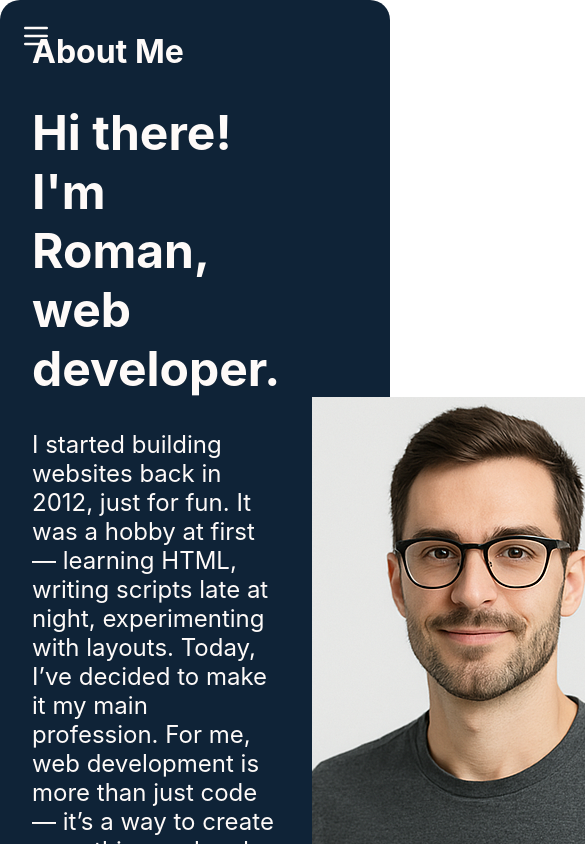
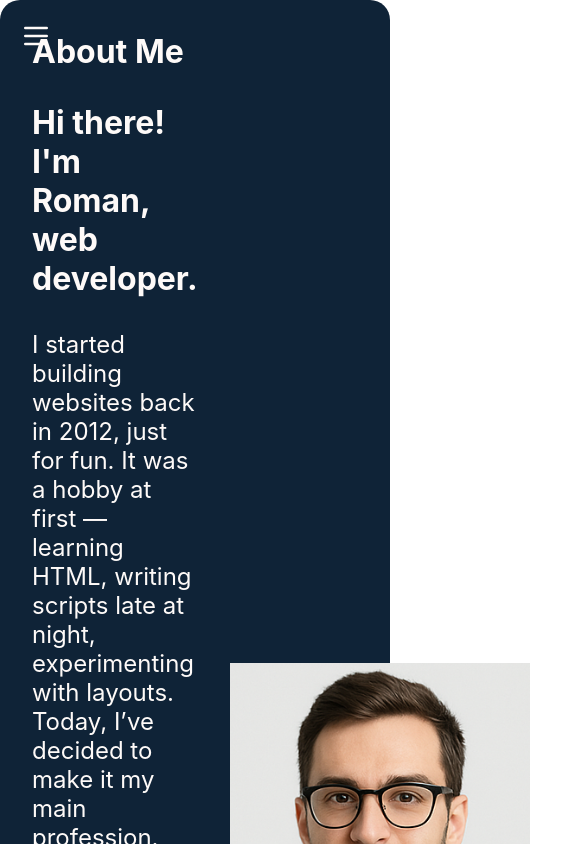
Before and after one commit to samolazoff/portfolio-website, a React (Vite) app in the folder frontend/: page /about in a window 390 px wide. Shown: the top 844 px of the page, 585 px wide, since content can reach past the window. Built offline with nearby package versions, Linux system fonts and the light colour scheme.

Commit message:
Add txt in about page

```diff
--- a/frontend/src/pages/About/About.jsx
+++ b/frontend/src/pages/About/About.jsx
@@ -1,5 +1,3 @@
-import {useSelector} from 'react-redux';
-
 import SocialMedia from '../../components/SocialMedia/SocialMedia';
 
 import './About.scss';
@@ -20,8 +18,6 @@ import imgMongo from '../../static/icons/mongo-svgrepo-com.svg';
 import imgBoots from '../../static/icons/bootstrap-svgrepo-com.svg';
 import imgTail from '../../static/icons/tailwind-svgrepo-com.svg';
 import imgGit from '../../static/icons/git-svgrepo-com.svg';
-
-import dataTXT from '../../data/language.json';
 
 function itemStack(name, img) {
     return(
@@ -90,11 +86,9 @@ const imgArr = [
         },
 ];
 
-const About = () => {
+const About = ({txtContent}) => {
 
-    const language = useSelector((state) => state.language.language);
-    const txt = (language === 'EN') ? dataTXT.EU.aboutPage : dataTXT.RU.aboutPage;
-    const {title, subtitleMain, txtMain1, txtMain2, subtitleSkills, subtitleEnd, txtEnd1, txtEnd2} = txt;
+    const {title, subtitleMain, txtMain1, txtMain2, subtitleSkills, subtitleEnd, txtEnd1, txtEnd2} = txtContent.aboutPage;
 
     return (
         <section className='about-page container'>
--- a/frontend/src/pages/About/About.scss
+++ b/frontend/src/pages/About/About.scss
@@ -49,3 +49,20 @@
         }
     }
 }
+
+@media screen and (max-width: 1200px) {
+ .about-page{
+        &-txt-box{
+            width: 400px;
+        }
+        &__subtitle{
+            font-size: 2rem;
+        }
+        &__txt{
+            font-size: 1.5rem;
+        }
+        &__img{
+            width: 300px;
+        }
+    }
+}
```
